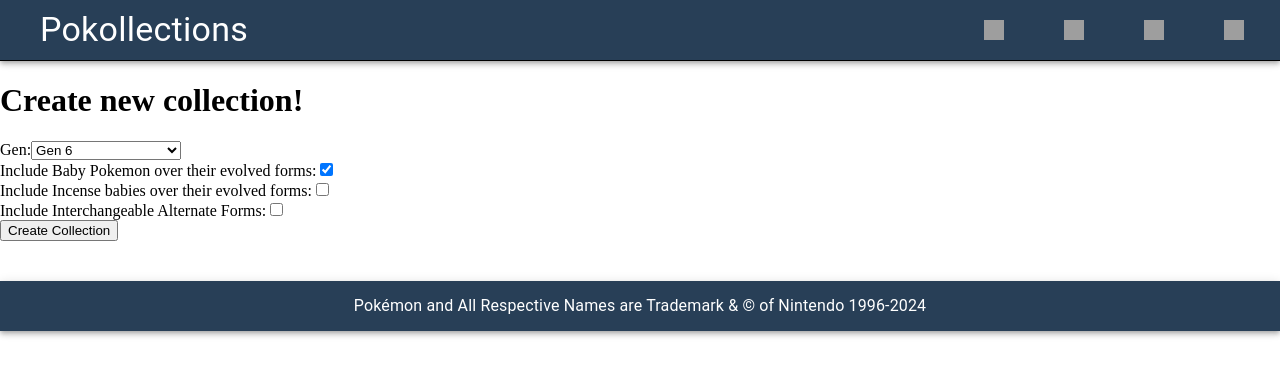
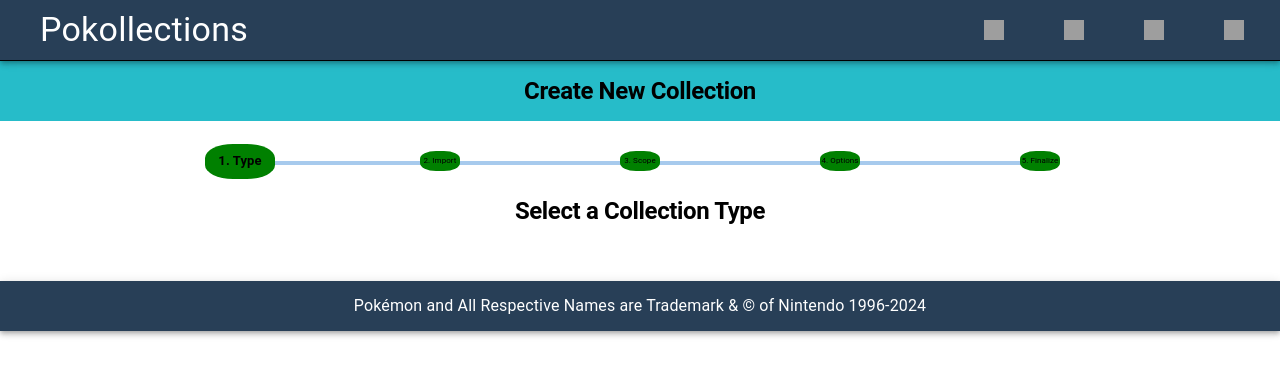
Before and after one commit to paranoid-llama/ProjectPC, a React (Vite) app in the folder frontend/: page /collections/new in a window 1280 px wide. Shown: the top 376 px of the page. Built offline with nearby package versions, Linux system fonts and the light colour scheme; grey boxes are pictures that could not be loaded; what redux-window would draw is missing.

Commit message:
newcollection route update

```diff
--- a/frontend/src/routes/newCollection.jsx
+++ b/frontend/src/routes/newCollection.jsx
@@ -30,42 +30,42 @@ export default function NewCollection(userid) {
     }
 
     return (
-        // <>
-        // <Box sx={{flexGrow: 1, width: '100%', alignItems: 'center'}}>
-        //     <Header text={"Create New Collection"} additionalStyles={{backgroundColor: '#26BCC9', color: 'black'}}>Create New Collection</Header>
-        // </Box>
-        // <BodyWrapper>
-        //     <CreationProgress progress={creationProgress}/>
-        //     {creationProgress === 0 && <CollectionTypeSelection/>}
-        // </BodyWrapper>
-        // </>
+        <>
+        <Box sx={{flexGrow: 1, width: '100%', alignItems: 'center'}}>
+            <Header text={"Create New Collection"} additionalStyles={{backgroundColor: '#26BCC9', color: 'black'}}>Create New Collection</Header>
+        </Box>
+        <BodyWrapper>
+            <CreationProgress progress={creationProgress}/>
+            {creationProgress === 0 && <CollectionTypeSelection/>}
+        </BodyWrapper>
+        </>
 
 
-        <div>
-            <h1>Create new collection!</h1>
-            <form action="/collections/new" method="POST" onSubmit={handleFormData}>
-                <label htmlFor="gen">Gen:</label>
-                <select id="gen" name="gen">
-                    <option value={6}>Gen 6</option>
-                    <option value={7}>Gen 7</option>
-                    <option value='swsh'>Gen 8 (Sword/Shield)</option>
-                    <option value='bdsp'>Gen 8 (BD/SP)</option>
-                    <option value={9}>Gen 9</option>
-                </select>
-                <div>
-                    <label htmlFor="babyMon">Include Baby Pokemon over their evolved forms:</label>
-                    <input type="checkbox" id="babyMon" name="includeBabyMon" defaultChecked></input>
-                </div>
-                <div>
-                    <label htmlFor="incenseMon">Include Incense babies over their evolved forms:</label>
-                    <input type="checkbox" id="incenseMon" name="includeIncenseBaby"></input>
-                </div>
-                <div>
-                    <label htmlFor="interchangeableAltForms">Include Interchangeable Alternate Forms:</label>
-                    <input type="checkbox" id="interchangeableAltForms" name="interchangeableAltForms"></input>
-                </div>
-                <button type="submit">Create Collection</button>
-            </form>
-        </div>
+        // <div>
+        //     <h1>Create new collection!</h1>
+        //     <form action="/collections/new" method="POST" onSubmit={handleFormData}>
+        //         <label htmlFor="gen">Gen:</label>
+        //         <select id="gen" name="gen">
+        //             <option value={6}>Gen 6</option>
+        //             <option value={7}>Gen 7</option>
+        //             <option value='swsh'>Gen 8 (Sword/Shield)</option>
+        //             <option value='bdsp'>Gen 8 (BD/SP)</option>
+        //             <option value={9}>Gen 9</option>
+        //         </select>
+        //         <div>
+        //             <label htmlFor="babyMon">Include Baby Pokemon over their evolved forms:</label>
+        //             <input type="checkbox" id="babyMon" name="includeBabyMon" defaultChecked></input>
+        //         </div>
+        //         <div>
+        //             <label htmlFor="incenseMon">Include Incense babies over their evolved forms:</label>
+        //             <input type="checkbox" id="incenseMon" name="includeIncenseBaby"></input>
+        //         </div>
+        //         <div>
+        //             <label htmlFor="interchangeableAltForms">Include Interchangeable Alternate Forms:</label>
+        //             <input type="checkbox" id="interchangeableAltForms" name="interchangeableAltForms"></input>
+        //         </div>
+        //         <button type="submit">Create Collection</button>
+        //     </form>
+        // </div>
     )
 }
```
